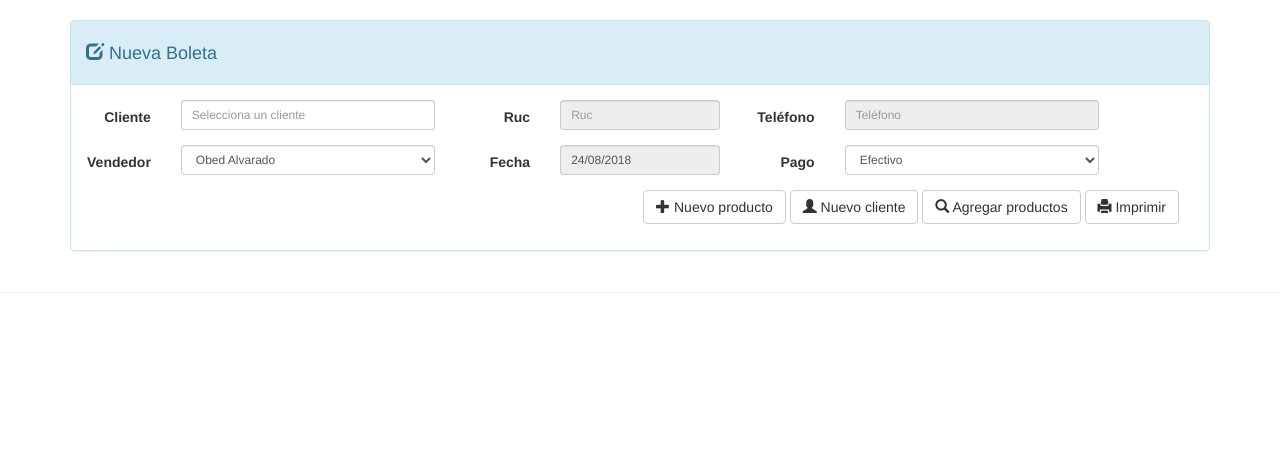
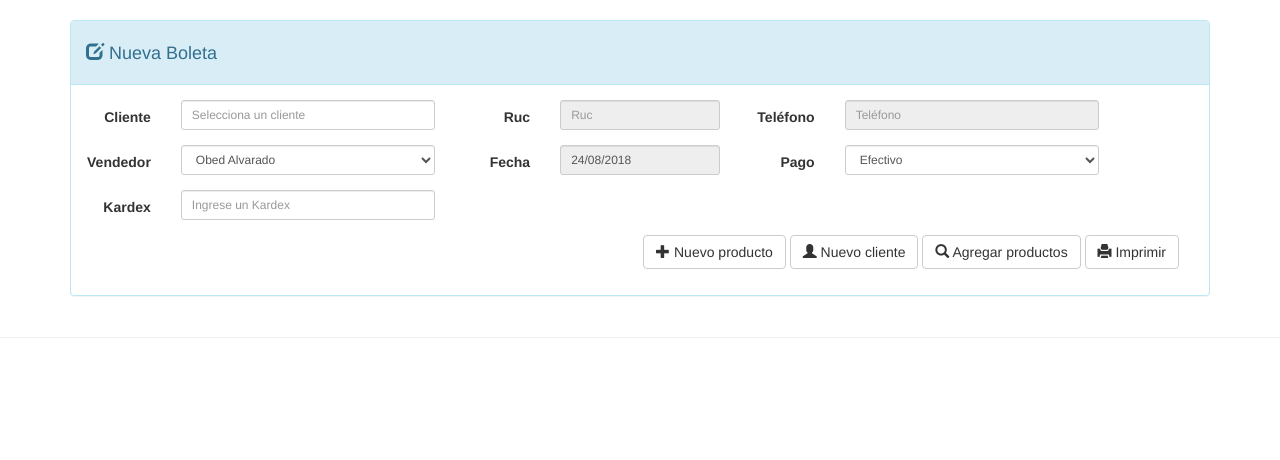
Before and after one commit to JbyteSecurity/Facturacion, a PHP site: page /tcpdf/nueva_boleta.php in a window 1280 px wide. Shown: the part 52-512 px from the top of the page. Run offline with PHP 8.4, Linux system fonts and the light colour scheme; a user stored in the database is signed in; data comes from the database, SQL or seed files in the repository; some libraries are stand-ins or nearby versions.

Commit message:
Se agrego el campo kardex a las boletas y facturas tanto en programa como en base de datos

```diff
--- a/js/nueva_boleta.js
+++ b/js/nueva_boleta.js
@@ -72,13 +72,13 @@
 		  var id_cliente = $("#id_cliente").val();
 		  var id_vendedor = $("#id_vendedor").val();
 		  var condiciones = $("#condiciones").val();
-
+		  var kardex = $("#kardex").val();
 		  if (id_cliente==""){
 			  alert("Debes seleccionar un cliente");
 			  $("#nombre_cliente").focus();
 			  return false;
 		  }
-		 VentanaCentrada('./pdf/documentos/boleta_pdf.php?id_cliente='+id_cliente+'&id_vendedor='+id_vendedor+'&condiciones='+condiciones,'Boleta','','1024','768','true');
+		 VentanaCentrada('./pdf/documentos/boleta_pdf.php?id_cliente='+id_cliente+'&id_vendedor='+id_vendedor+'&condiciones='+condiciones+'&kardex='+kardex,'Boleta','','1024','768','true');
 	 	});
 
 		$( "#guardar_cliente" ).submit(function( event ) {
--- a/js/nueva_factura.js
+++ b/js/nueva_factura.js
@@ -72,13 +72,13 @@
 		  var id_cliente = $("#id_cliente").val();
 		  var id_vendedor = $("#id_vendedor").val();
 		  var condiciones = $("#condiciones").val();
-
+		  var kardex = $("#kardex").val();
 		  if (id_cliente==""){
 			  alert("Debes seleccionar un cliente");
 			  $("#nombre_cliente").focus();
 			  return false;
 		  }
-		 VentanaCentrada('./pdf/documentos/factura_pdf.php?id_cliente='+id_cliente+'&id_vendedor='+id_vendedor+'&condiciones='+condiciones,'Factura','','1024','768','true');
+		 VentanaCentrada('./pdf/documentos/factura_pdf.php?id_cliente='+id_cliente+'&id_vendedor='+id_vendedor+'&condiciones='+condiciones+'&kardex='+kardex,'Factura','','1024','768','true');
 	 	});
 
 		$( "#guardar_cliente" ).submit(function( event ) {
--- a/nueva_boleta.php
+++ b/nueva_boleta.php
@@ -94,7 +94,12 @@
 								</select>
 							</div>
 						</div>
-
+				<div class="form-group row">
+				  <label for="kardex" class="col-md-1 control-label">Kardex</label>
+				  <div class="col-md-3">
+					  <input type="text" class="form-control input-sm" id="kardex" placeholder="Ingrese un Kardex" required>
+				  </div>
+				</div>
 
 				<div class="col-md-12">
 					<div class="pull-right">
--- a/pdf/documentos/boleta_pdf.php
+++ b/pdf/documentos/boleta_pdf.php
@@ -29,6 +29,7 @@
 	//Variables por GET
 	$id_cliente=intval($_GET['id_cliente']);
 	$id_vendedor=intval($_GET['id_vendedor']);
+	$kardex = $_GET['kardex'];
 	$condiciones=mysqli_real_escape_string($con,(strip_tags($_REQUEST['condiciones'], ENT_QUOTES)));
 
 
--- a/pdf/documentos/factura_pdf.php
+++ b/pdf/documentos/factura_pdf.php
@@ -29,6 +29,7 @@
 	//Variables por GET
 	$id_cliente=intval($_GET['id_cliente']);
 	$id_vendedor=intval($_GET['id_vendedor']);
+	$kardex = $_GET['kardex'];
 	$condiciones=mysqli_real_escape_string($con,(strip_tags($_REQUEST['condiciones'], ENT_QUOTES)));
 
 
--- a/pdf/documentos/res/boleta_html.php
+++ b/pdf/documentos/res/boleta_html.php
@@ -149,6 +149,8 @@ border: 1px solid #000000;
 				echo $rw_cliente['telefono_cliente'];
 				echo "<br> Email: ";
 				echo $rw_cliente['email_cliente'];
+				echo "<br> Kardex: ";
+				echo $kardex;
 			?>
 
 		   </td>
@@ -368,7 +370,7 @@ while ($row=mysqli_fetch_array($sql))
 <?php
 $date=date("Y-m-d H:i:s");
 
-$insert=mysqli_query($con,"INSERT INTO boletas VALUES (0,'$numero_boleta','$date','$id_cliente','$id_vendedor','$condiciones','$total_boleta','1')");
+$insert=mysqli_query($con,"INSERT INTO boletas VALUES (0,'$numero_boleta','$date','$id_cliente','$id_vendedor','$condiciones','$total_boleta','1', '$kardex')");
 $delete=mysqli_query($con,"DELETE FROM tmp WHERE session_id='".$session_id."'");
 $insertcorrelativo = mysqli_query($con,"UPDATE correlativos set numero = $nuevo_numero where documento ='Boleta' ");
 			$cantidad = strlen($numero_boleta);
--- a/pdf/documentos/res/factura_html.php
+++ b/pdf/documentos/res/factura_html.php
@@ -151,6 +151,8 @@ border: 1px solid #000000;
 				echo $rw_cliente['telefono_cliente'];
 				echo "<br> Email: ";
 				echo $rw_cliente['email_cliente'];
+				echo "<br> Kardex: ";
+				echo $kardex;
 			?>
 
 		   </td>
@@ -365,7 +367,7 @@ $sql=mysqli_query($con, "select * from products, tmp where products.id_producto=
 <?php
 $date=date("Y-m-d H:i:s");
 
-$insert=mysqli_query($con,"INSERT INTO facturas VALUES (0,'$numero_factura','$date','$id_cliente','$id_vendedor','$condiciones','$total_factura','1')");
+$insert=mysqli_query($con,"INSERT INTO facturas VALUES (0,'$numero_factura','$date','$id_cliente','$id_vendedor','$condiciones','$total_factura','1','$kardex')");
 $delete=mysqli_query($con,"DELETE FROM tmp WHERE session_id='".$session_id."'");
 $insertcorrelativo = mysqli_query($con,"UPDATE correlativos set numero = $nuevo_numero where documento ='Factura' ");
 			$cantidad = strlen($numero_factura);
```
Also changed, not shown: nueva_factura.php (+6 -1 lines), pdf/documentos/res/ver_boleta_html.php (+7 -0 lines), pdf/documentos/res/ver_factura_html.php (+7 -0 lines).
